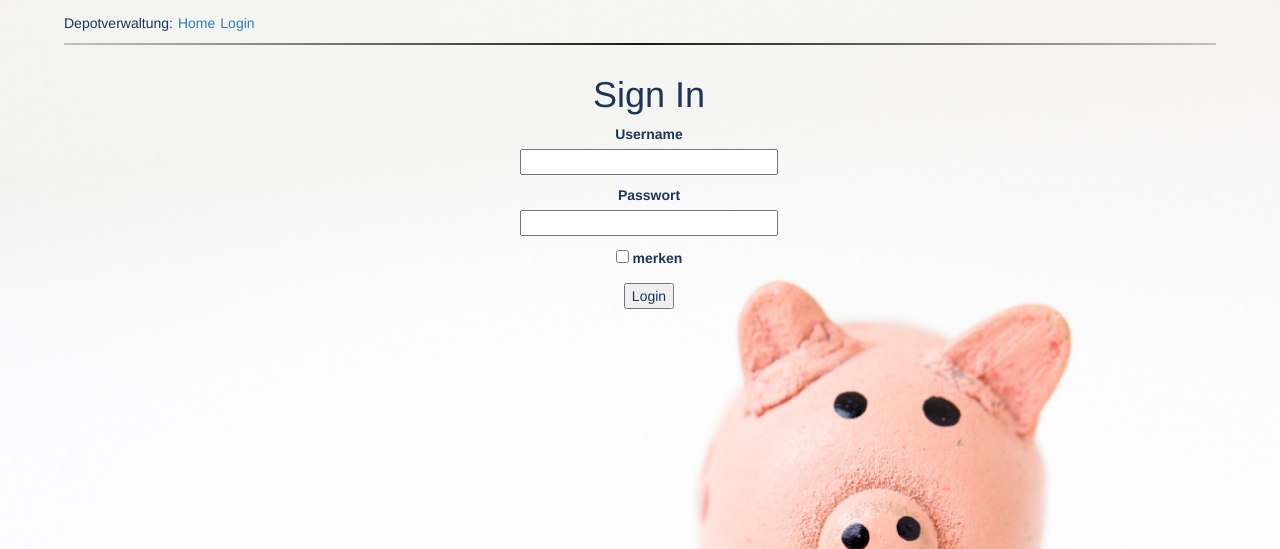
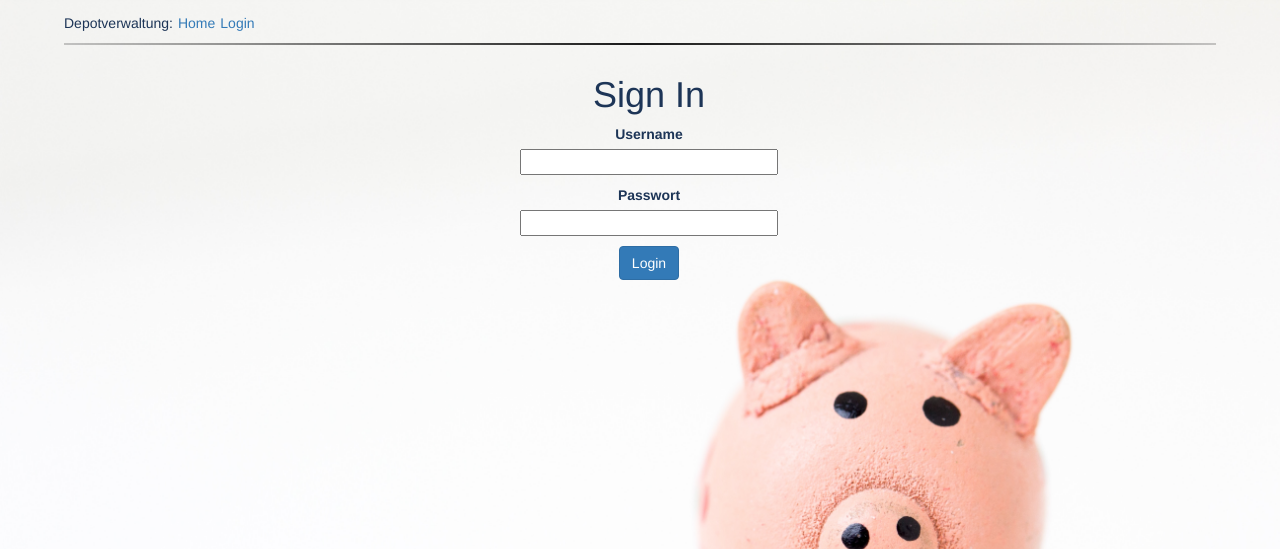
Before and after one commit to Josef190688/dke_pr, a Flask app: page /login in a window 1280 px wide. Shown: the top 549 px of the page. Run offline with Flask 3, Linux system fonts and the light colour scheme; some libraries are stand-ins or nearby versions.

Commit message:
login design

```diff
--- a/app/templates/login.html
+++ b/app/templates/login.html
@@ -2,7 +2,6 @@
 
 {% block content %}
     <form action="" method="post" novalidate>
-        {{ form.hidden_tag() }}
         <div class="container" style="text-align: center">
             <h1>Sign In</h1>
             <p>
@@ -19,8 +18,7 @@
                 <span style="color: red;">[{{ error }}]</span>
                 {% endfor %}
             </p>
-            <p>{{ form.remember_me() }} {{ form.remember_me.label }}</p>
-            <p>{{ form.submit() }}</p>
+            {{ form.submit(class="btn btn-primary") }}
         </div>
     </form>
 {% endblock %}
```
